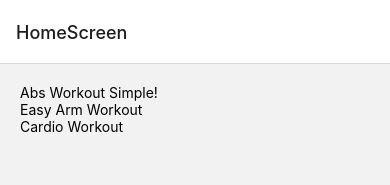
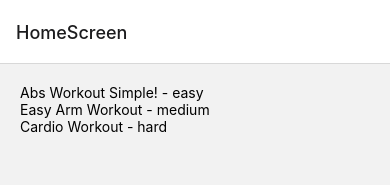
Before and after one commit to Isrealsix/workout, a React Native app: screen /HomeScreen in a window 390 px wide. Shown: the top 185 px of the page. Built offline with nearby package versions, Linux system fonts and the light colour scheme.

Commit message:
used FlatList to display items

```diff
--- a/screens/HomeScreen.tsx
+++ b/screens/HomeScreen.tsx
@@ -7,7 +7,7 @@ const HomeScreen = () => {
   // const navigation = useNavigation<ScreenProps>();
   const renderItem = ({ item }: { item: any }) => (
     <View>
-      <Text>{item.name}</Text>
+      <Text>{`${item.name} - ${item.difficulty}`}</Text>
     </View>
   );
   return (
```
